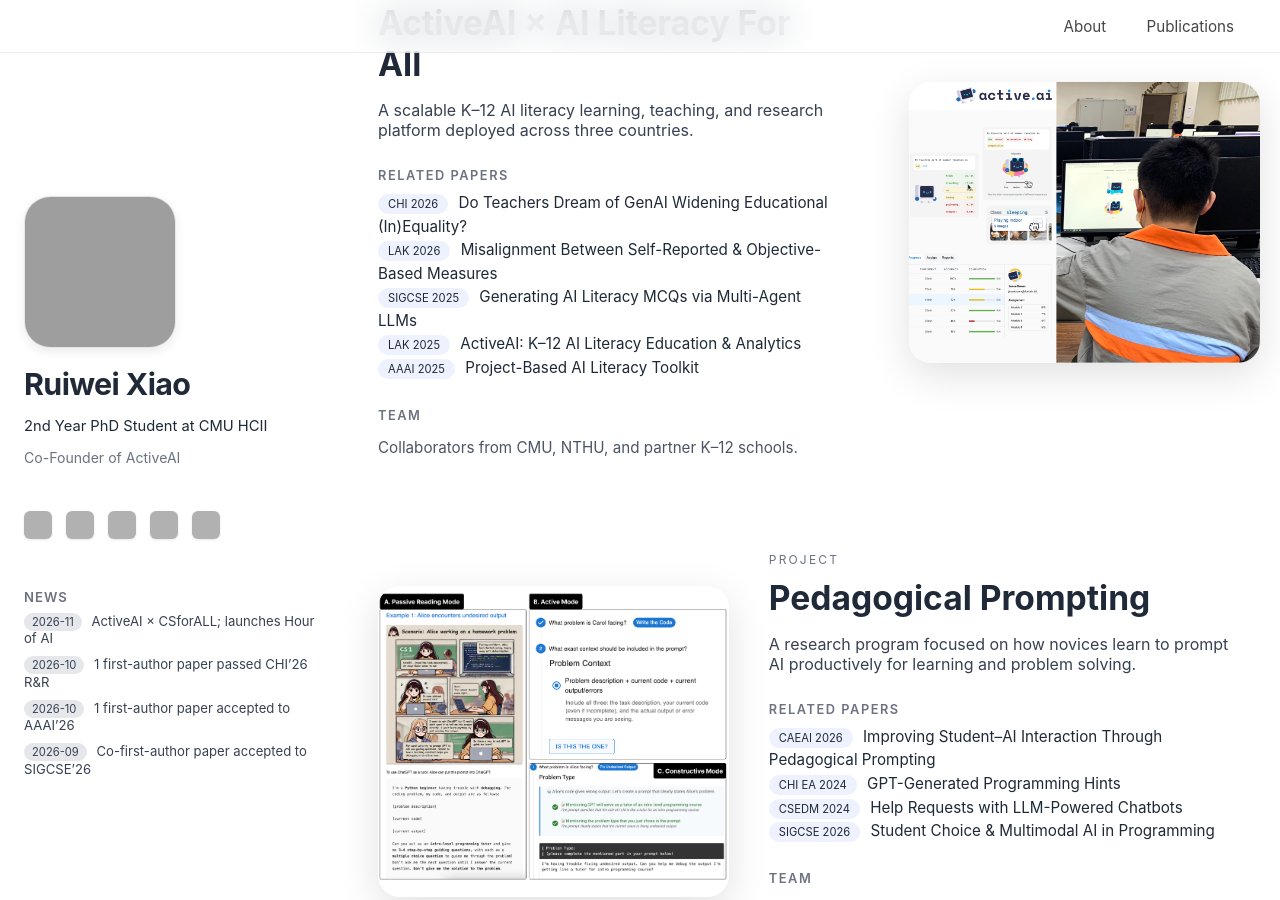
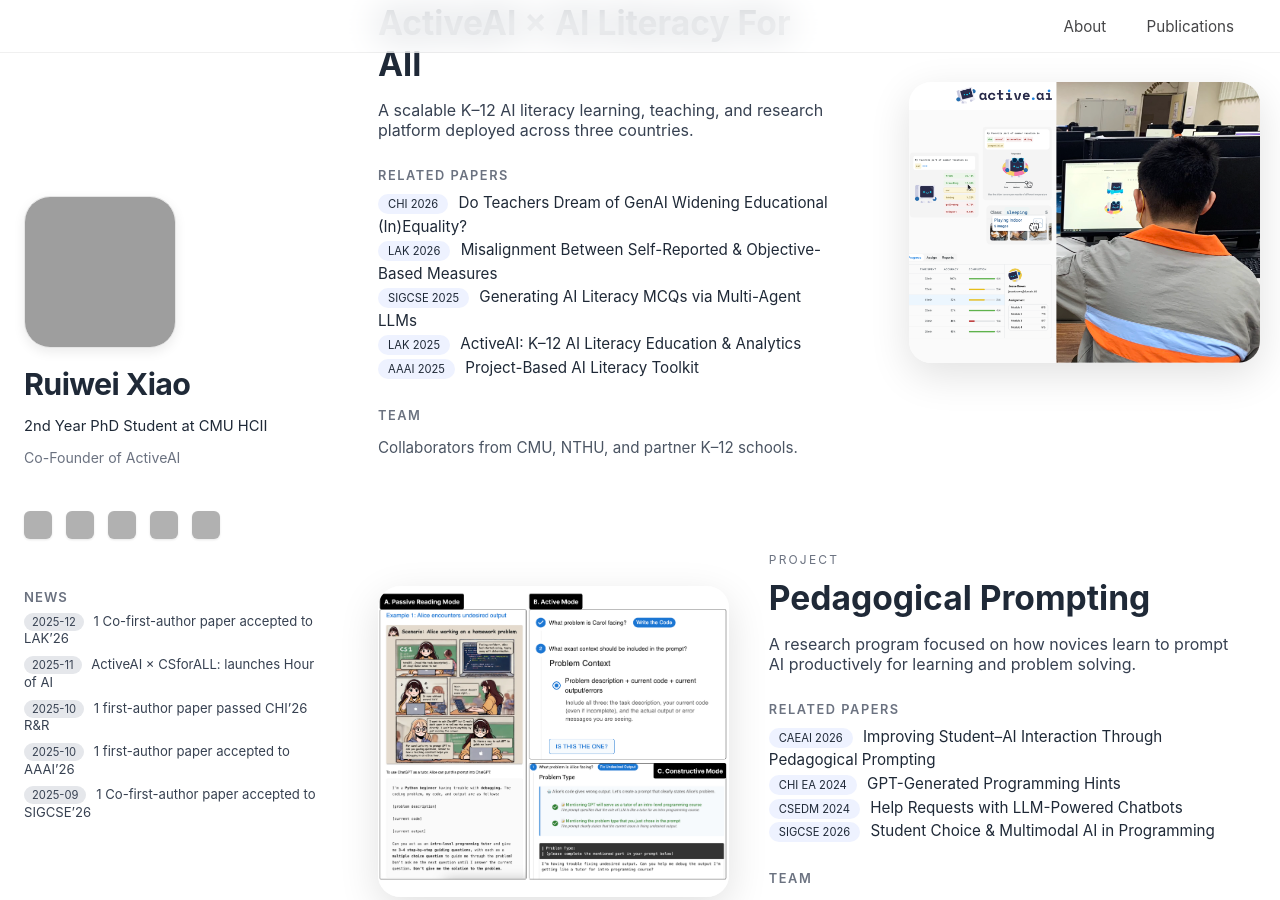
Before and after one commit to ruiwei-xiao/ruiwei-xiao.github.io, a Jekyll site: the page built from index.md, in a window 1280 px wide and 900 px high, scrolled down 353 px. Built offline with Jekyll 4.4.1, drawn with Linux system fonts in a browser that asks for light colours; grey boxes are pictures that could not be loaded.

Commit message:
Update default.html

```diff
--- a/_layouts/default.html
+++ b/_layouts/default.html
@@ -71,20 +71,24 @@
         <div class="sidebar-news-title">NEWS</div>
         <ul class="news-list-small">
           <li>
-            <span class="news-tag">2026-11</span>
-            ActiveAI × CSforALL; launches Hour of AI
+            <span class="news-tag">2025-12</span>
+            1 Co-first-author paper accepted to LAK’26
           </li>
           <li>
-            <span class="news-tag">2026-10</span>
+            <span class="news-tag">2025-11</span>
+            ActiveAI × CSforALL: launches Hour of AI
+          </li>
+          <li>
+            <span class="news-tag">2025-10</span>
             1 first-author paper passed CHI’26 R&amp;R
           </li>
           <li>
-            <span class="news-tag">2026-10</span>
+            <span class="news-tag">2025-10</span>
             1 first-author paper accepted to AAAI’26
           </li>
           <li>
-            <span class="news-tag">2026-09</span>
-            Co-first-author paper accepted to SIGCSE’26
+            <span class="news-tag">2025-09</span>
+            1 Co-first-author paper accepted to SIGCSE’26
           </li>
         </ul>
       </div>
```
